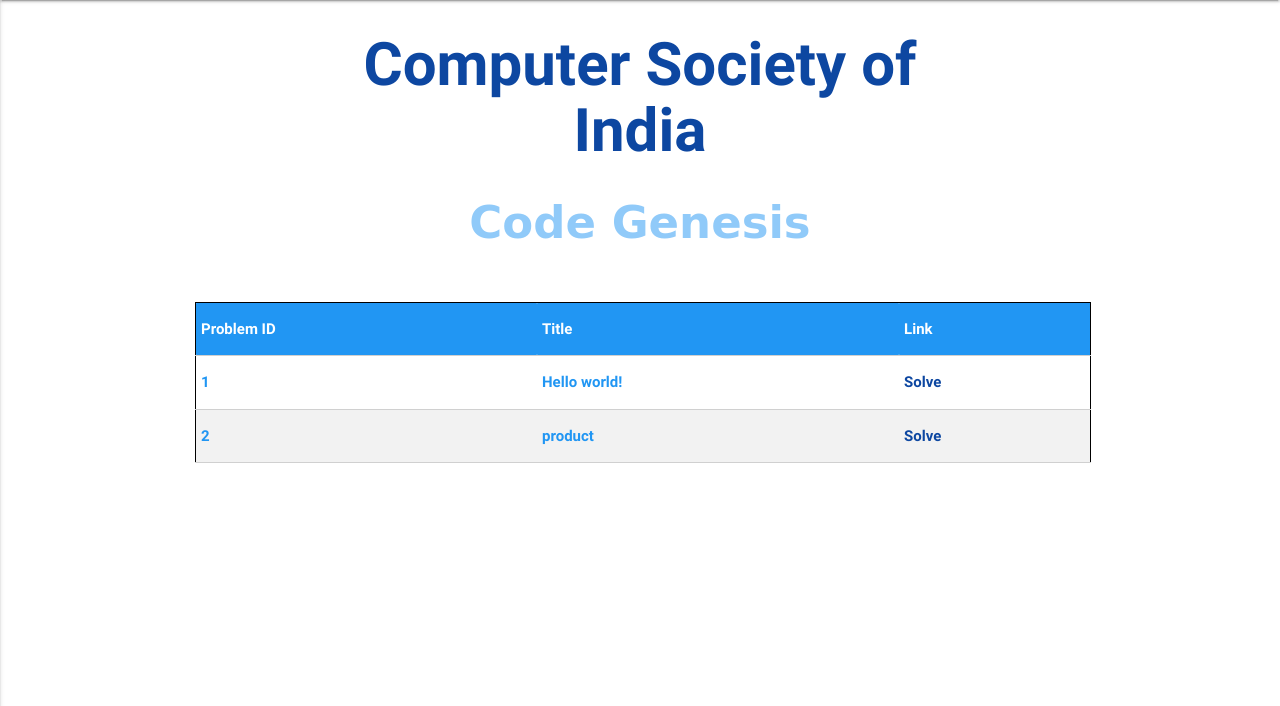
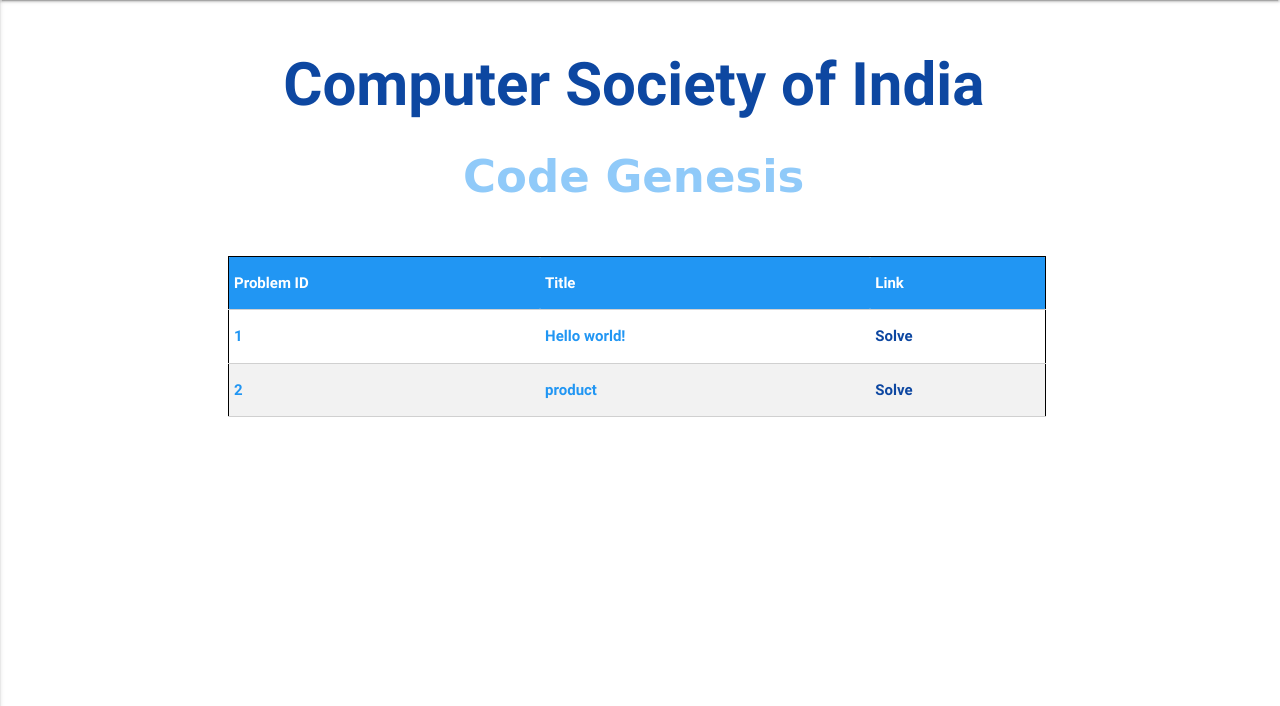
Before and after one commit to CSI-DTU/CodeChecker, a Flask app: page /problems in a window 1280 px wide. Shown: the part 64-770 px from the top of the page. Run offline with Flask 2, Linux system fonts and the light colour scheme; the visitor is signed in with stand-in values (Sample User, id 1).

Commit message:
Minor bug fixes

```diff
--- a/templates/index.html
+++ b/templates/index.html
@@ -63,13 +63,11 @@
         </div>
     </div>
 <script>
-
     $(function () {
 
         $(".button-collapse").sideNav();
 
     });
-
 </script>
 </body>
 </html>
--- a/templates/problems.html
+++ b/templates/problems.html
@@ -26,34 +26,29 @@
         </ul>
         <ul class="side-nav" id="mobile-demo">
             <li><a href="/">Home</a></li>
-
             <li class="active">
                 <a href="#">Problems</a>            </li>
             <li><a href="/scoreboard">Score Board</a></li>
             <li><a href="/logout"><span></span> Logout </a></li>
-
         </ul>
     </div>
 </nav>
-
 	<div class="container">
         <div class="row">
             <div class="col s12 m2 l2"></div>
             <div class="col s12 m8 l8" style="text-align: center">
                 <h1 style="text-align: center;  font-size: 400%; font-weight: 900 " class="blue-text text-darken-4">
                     Computer Society of India
-
                 </h1>
                 <span  style=" font-weight: 700; font-family: cursive; font-size : 300%" class="blue-text text-lighten-3" >  Code Genesis </span>
                 <br>
             </div>
             <div class="col s12 m2 l2"></div>
         </div>
-
         <br>
         <div class="row">
-
-            <div class="col s12 m12 l12 table-responsive">
+            <div class="col s12 m2 l2"></div>
+            <div class="col s12 m8 l8 table-responsive">
                 <table class="responsive-table  bordered blue-text striped " style="padding: 3px; margin: 3px; border : 1px solid black">
                     <tr class="center-align text-darken-4 white-text blue" style="font-weight: 700">
                         <th>Problem ID</th>
@@ -69,7 +64,7 @@
                     {% endfor %}
                 </table>
             </div>
-
+            <div class="col s12 m2 l2"></div>
         </div>
     </div>
 <script>
@@ -79,7 +74,18 @@
 </script>
 </body>
 <style>
-
+    .row
+    {
+        width: 100%;
+        margin: 5px;
+        padding: 5px;
+    }
+    .container
+    {
+        margin: 5px;
+        padding: 5px;
+        width: 100%;
+    }
 
 </style>
 </html>
```
Also changed, not shown: templates/editor.html (+3 -17 lines), templates/login.html (+2 -9 lines), templates/scoreboard.html (+19 -10 lines).
